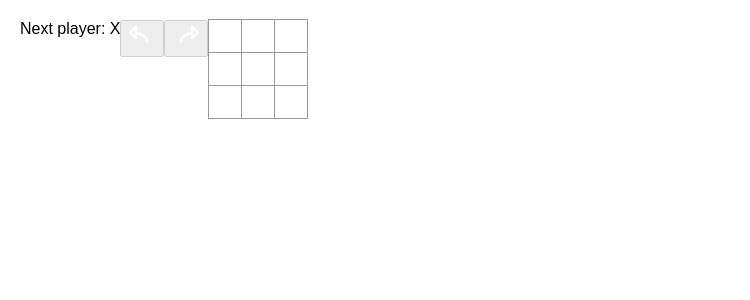
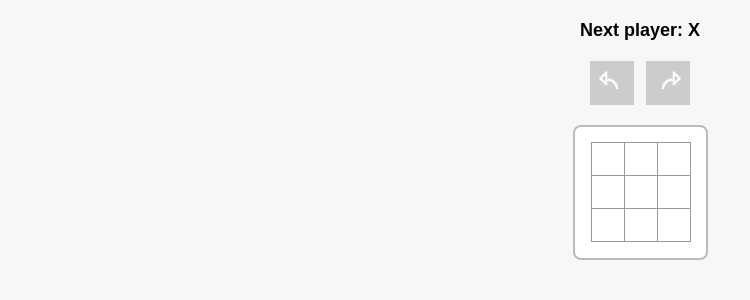
Before and after one commit to vitrus-o/ws-tictactoe, a React (Create React App) app: page / in a window 1280 px wide. Shown: the top 300 px of the page, without its empty margins (0-750 px from the left). Built offline with nearby package versions, Linux system fonts and the light colour scheme.

Commit message:
Add styling

```diff
--- a/src/styles.css
+++ b/src/styles.css
@@ -6,6 +6,7 @@ body {
   font-family: sans-serif;
   margin: 20px;
   padding: 0;
+  background: #f7f7f7;
 }
 
 h1 {
@@ -46,10 +47,6 @@ ul {
   padding-inline-start: 20px;
 }
 
-* {
-  box-sizing: border-box;
-}
-
 body {
   font-family: sans-serif;
   margin: 20px;
@@ -69,6 +66,13 @@ body {
   padding: 0;
   text-align: center;
   width: 34px;
+  cursor: pointer;
+  transition: background 0.2s;
+}
+
+.square:hover,
+.square:focus {
+  background: #e0e0e0;
 }
 
 .board-row:after {
@@ -78,13 +82,60 @@ body {
 }
 
 .status {
-  margin-bottom: 10px;
+  margin-bottom: 20px;
+  font-size: 18px;
+  font-weight: bold;
+  text-align: center;
 }
+
 .game {
   display: flex;
-  flex-direction: row;
+  flex-direction: column;
+  align-items: center;
+  justify-content: center;
+}
+
+.game-board {
+  border: 2px solid #bbb;
+  padding: 16px;
+  background: #fff;
+  border-radius: 8px;
+  margin: 0;
+  display: flex;
+  flex-direction: column;
+  align-items: center;
 }
 
 .game-info {
   margin-left: 20px;
 }
+
+.icon-btn-group {
+  display: flex;
+  justify-content: center;
+  align-items: center;
+  margin-bottom: 20px;
+  gap: 12px;
+}
+
+.icon-btn {
+  background: #666;
+  border: none;
+  padding: 8px;
+  cursor: pointer;
+  transition: background 0.2s, box-shadow 0.2s;
+  display: inline-flex;
+  align-items: center;
+  justify-content: center;
+}
+
+.icon-btn:disabled {
+  background: #bbb;
+  cursor: not-allowed;
+  opacity: 0.7;
+}
+
+.icon-btn:not(:disabled):hover {
+  background: #444;
+  box-shadow: 0 4px 16px rgba(56, 142, 60, 0.15);
+}
```
